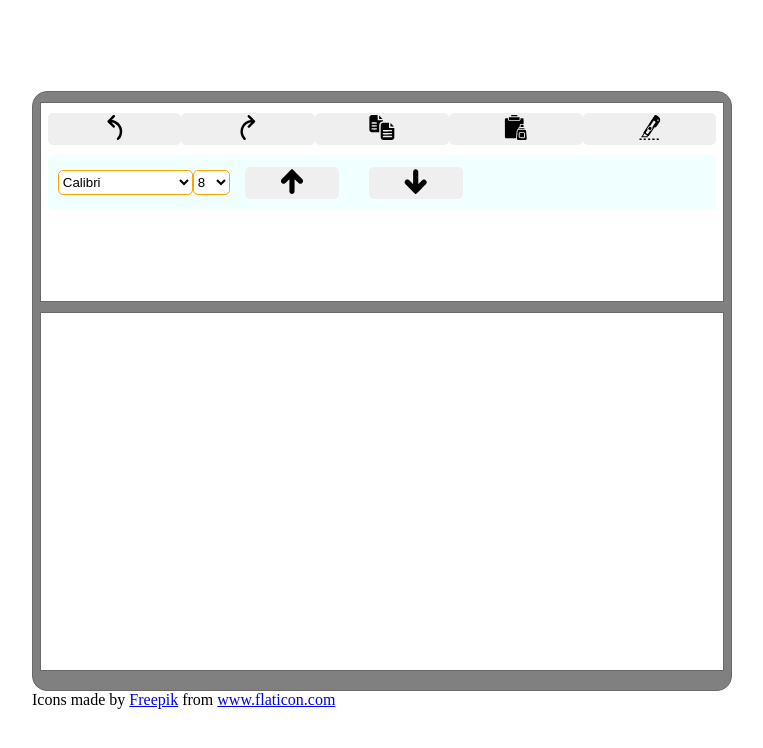
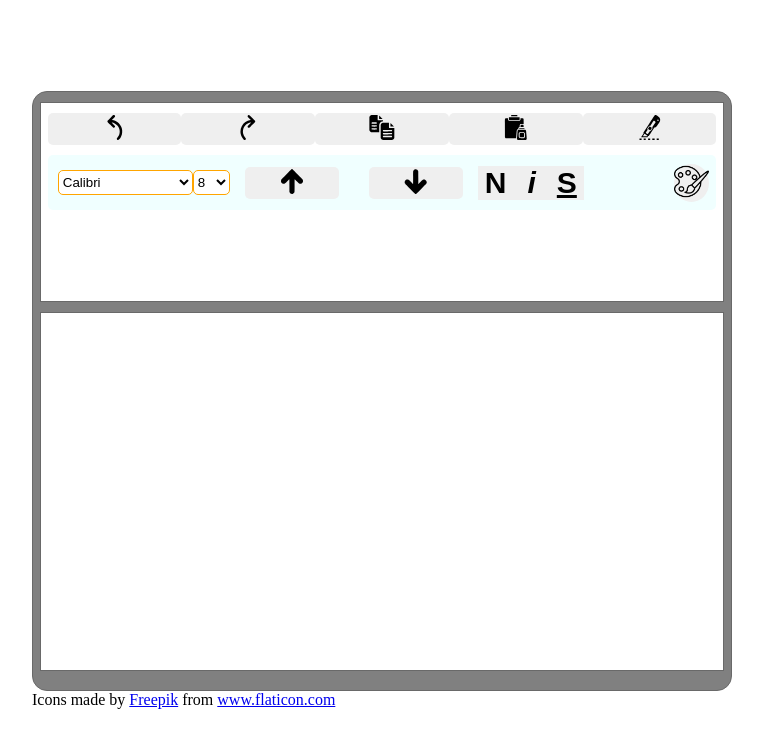
Before and after one commit to jonas-andrade/editor-rich-text, a plain HTML site: page simple-rich-text/index.html in a window 1280 px wide. Shown: the whole page, without its empty margins (258-1021 px from the left). Drawn offline with Linux system fonts and the light colour scheme.

Commit message:
add icons sub-menu

```diff
--- a/simple-rich-text/css/style.css
+++ b/simple-rich-text/css/style.css
@@ -90,3 +90,11 @@ button#up-arrow svg,#down-arrow svg{
 	width: 90px;
 	height: 25px;
 }
+button#negrito ,#italico , #sublinhado{
+	border-style: none;
+	padding: 0 7px;
+}
+button#italico{font-style: italic;padding:  0 14px;}
+button#sublinhado{text-decoration: underline;}
+button#paint-letter{border-style: none; border-radius: 50%; margin-left: 90px;}
+button#paint-letter img{width: 35px;height: 35px; background: transparent;}
--- a/simple-rich-text/index.html
+++ b/simple-rich-text/index.html
@@ -228,6 +228,13 @@
 				</g>
 				</svg>
 
+				<button id="negrito"><p style="font-weight: bold;font-size: 30px">N</p></button>
+				<button id="italico"><p style="font-weight: bold;font-size: 30px">i</p></button>
+				<button id="sublinhado"><p style="font-weight: bold;font-size: 30px">S</p></button>
+
+				<button id="paint-letter"><img src="./css/paint.png"/></button>
+
+
 		</div>
 	</header>
 	<main class="paper"></main>
```
Also changed, not shown: simple-rich-text/css/paint.png (added).
